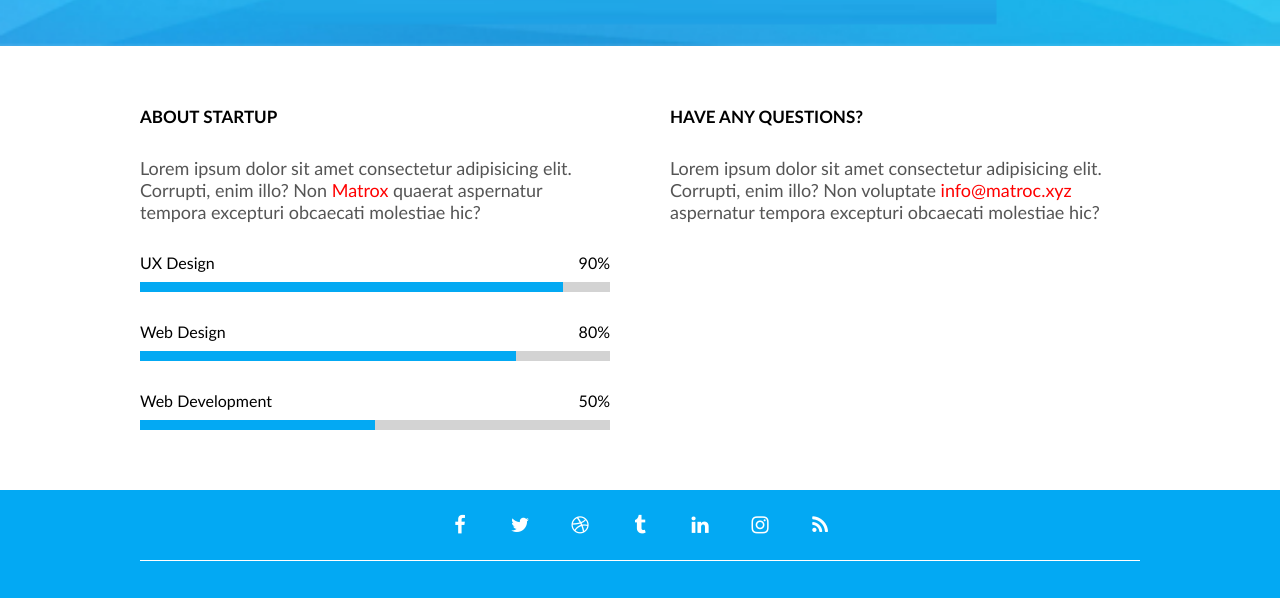
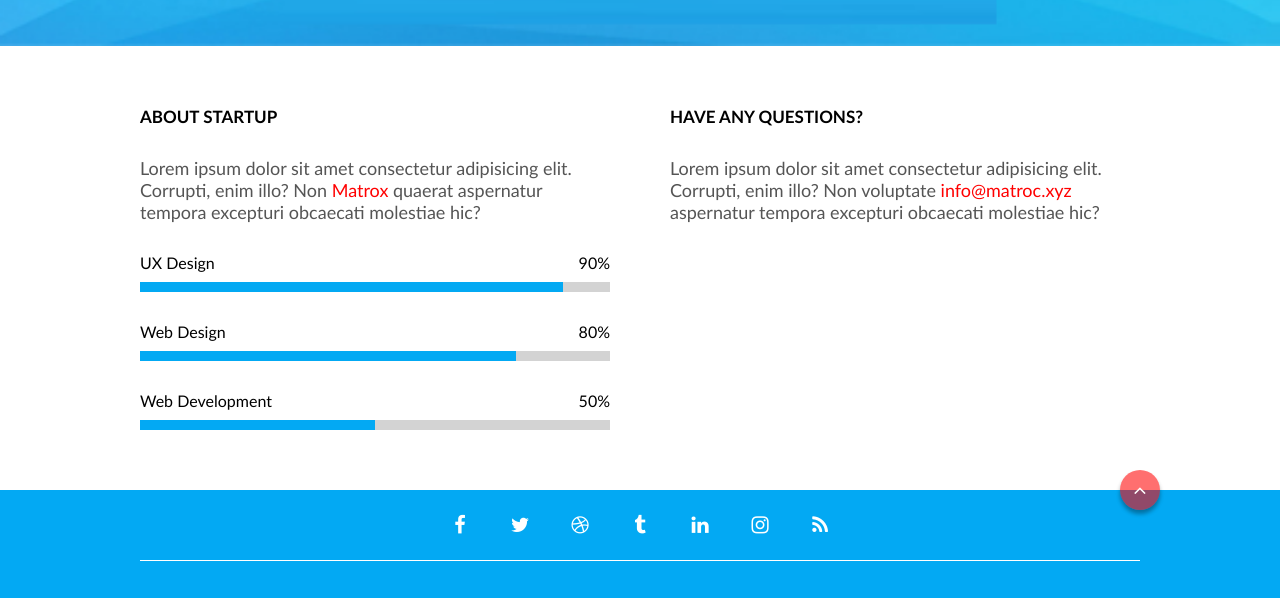
Before and after one commit to AusraMundus/09-Coming-soon, a website: page index.html in a window 1280 px wide. Shown: the part 754-1352 px from the top of the page. Drawn offline with Linux system fonts and the light colour scheme.

Commit message:
Back to top

```diff
--- a/css/components/button.css
+++ b/css/components/button.css
@@ -1,15 +1,36 @@
 .btn {
+    display: inline-block;
     padding: 0.5em 1.5em;
     background-color: rgba(255, 0, 0, 0.563);
     color: #fff;
+    font-family: inherit;
     font-size: 20px;
     line-height: 1em;
+    text-decoration: none;
     border-radius: 0.2em;
     box-shadow: 0 0.2em 0.2em #0005;
+    border: none;
     user-select: none;
+    word-spacing: 0;
+    letter-spacing: 0em;;
+    cursor: pointer;
 }
 
 .btn:hover {
     background-color: #f00;
     box-shadow: 0 0.1em 0.25em #0007;
 }
+
+.btn.btn-small {
+    font-size: 16px;
+}
+
+.btn.btn-icon {
+    width: 2em;
+    height: 2em;
+    padding: 0;
+    font-family: FontAwesome;
+    border-radius: 1em;
+    line-height: 2em;
+    text-align: center;
+}
--- a/css/components/footer.css
+++ b/css/components/footer.css
@@ -8,10 +8,12 @@
 }
 
 .footer .socials {
+    display: flex;
     flex-direction: row;
     justify-content: center;
     flex-wrap: wrap;
     gap: 10px;
+    width: 100%;
     padding: 10px;
     border-bottom: 1px solid #fff;
 }
@@ -31,6 +33,16 @@
 .footer .socials > .social:hover {
     color: #03a9f4;
     background-color: white;
+}
+
+.footer .row {
+    position: relative;
+}
+
+.back-to-top {
+    position: absolute;
+    top: -1em;
+    right: -1em;
 }
 
 .footer > .short-row {
@@ -75,4 +87,7 @@
     .footer .trio p + p::before {
         display: none;
     }
+    .back-to-top {
+        display: none;
+    }
 }
--- a/css/pages/home.css
+++ b/css/pages/home.css
@@ -4,11 +4,11 @@
 /* 3rd-party */
 @import '../3rd-party/font-awesome.min.css';
 /* components */
+@import '../components/button.css';
 @import '../components/clock.css';
+@import '../components/footer.css';
 @import '../components/mouse.css';
-@import '../components/footer.css';
 @import '../components/progress-bar.css';
-@import '../components/button.css';
 /* CUSTOM */
 
 .hero {
--- a/index.html
+++ b/index.html
@@ -13,9 +13,6 @@
     <main>
         <section class="container bg-main hero">
             <div class="short-row">
-                <div>
-                    <div class="btn">Click me</div>
-                </div>
                 <img class="logo" src="./img/logo.png" alt="Logo">
                 <h1 class="title">Coming soon</h1>
                 <p class="description">Lorem ipsum dolor sit amet, consectetur adipisicing elit. Molestiae distinctio rerum beatae, nesciunt doloribus quaerat qui aut cupiditate reiciendis inventore.</p>
@@ -86,7 +83,8 @@
         </section>
     </main>
     <footer class="container bg-main footer">
-        <div class="row socials">
+        <div class="row">
+            <div class="socials">
                 <a href="./" target="_blank" class="social fa fa-facebook"></a>
                 <a href="./" target="_blank" class="social fa fa-twitter"></a>
                 <a href="./" target="_blank" class="social fa fa-dribbble"></a>
@@ -94,6 +92,8 @@
                 <a href="./" target="_blank" class="social fa fa-linkedin"></a>
                 <a href="./" target="_blank" class="social fa fa-instagram"></a>
                 <a href="./" target="_blank" class="social fa fa-rss"></a>
+            </div>
+            <a href="#" class="btn btn-icon back-to-top fa fa-angle-up"></a>
         </div>
         <div class="short-row">
             <img class="footer-logo" src="./img/logo-white.png" alt="Logo">
```
Lines whose indentation alone changed are shown as unchanged.
